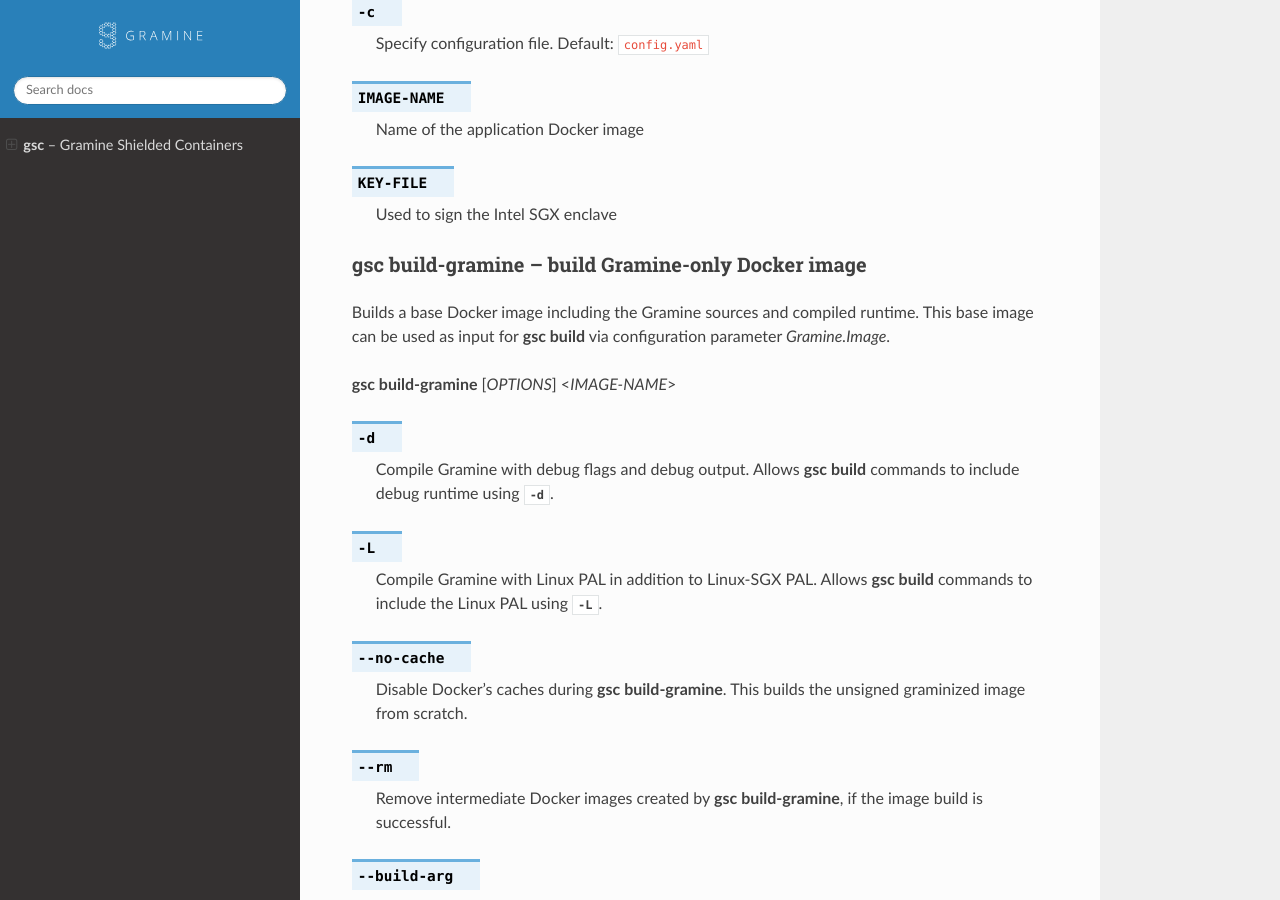
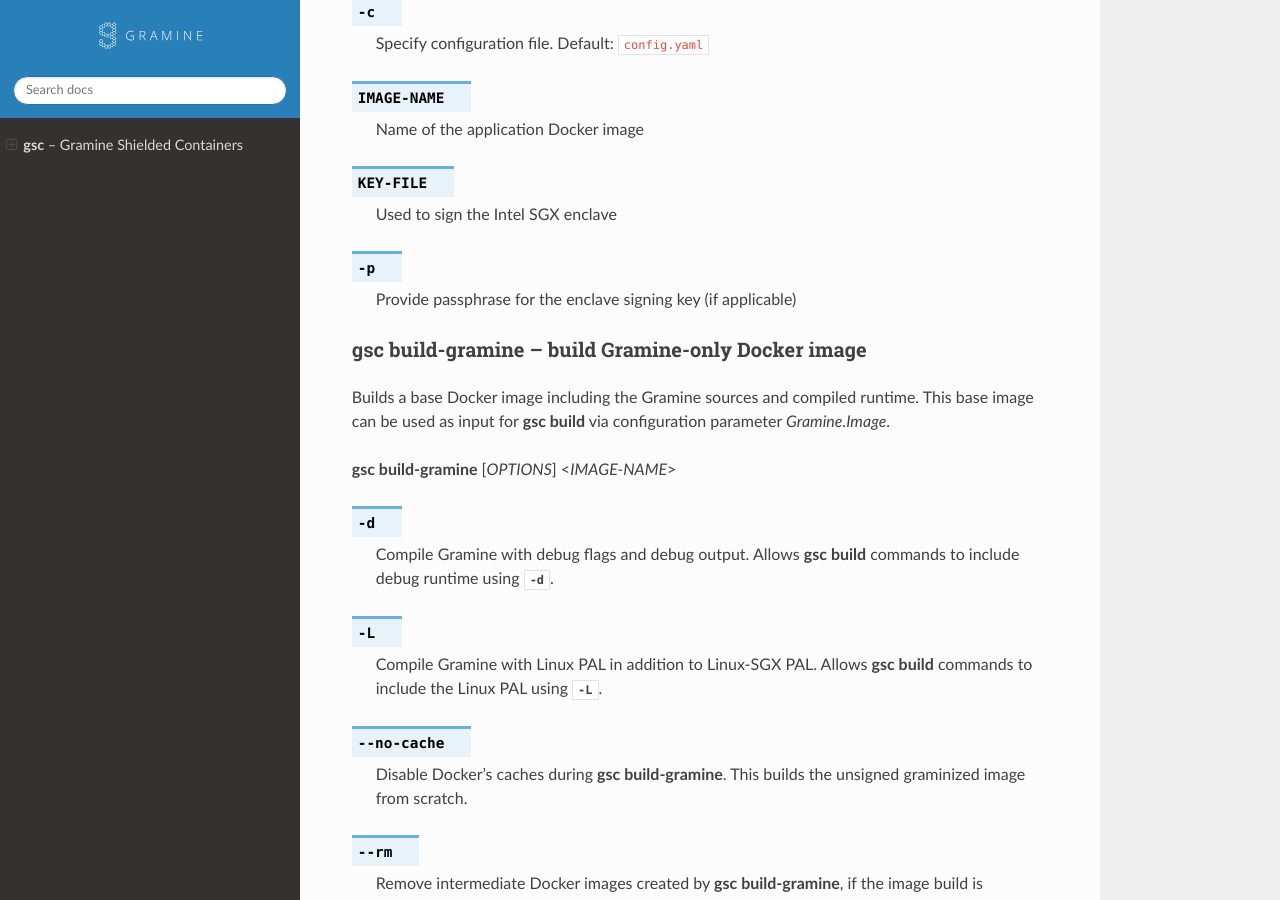
Before and after one commit to gramineproject/gsc, a Sphinx documentation site: the page built from Documentation/index.rst, in a window 1280 px wide and 900 px high, scrolled down 2828 px. Built offline with Sphinx 7.4.7 and the Read the Docs theme 2.0.0, drawn with Linux system fonts in a browser that asks for light colours.

Commit message:
fixup! Add option to use signing key protected by a passphrase

```diff
--- a/Documentation/index.rst
+++ b/Documentation/index.rst
@@ -151,6 +151,10 @@ of the signing key in them.
 .. option:: KEY-FILE
 
    Used to sign the Intel SGX enclave
+
+.. option:: -p
+
+   Provide passphrase for the enclave signing key (if applicable)
 
 .. program:: gsc-build-gramine
 
--- a/gsc.py
+++ b/gsc.py
@@ -341,7 +341,8 @@ def gsc_sign_image(args):
     with open(tmp_build_path / 'Dockerfile.sign', 'w') as dockerfile:
         dockerfile.write(sign_template.render(image=unsigned_image_name))
 
-    # copy user-provided signing key to our tmp build dir (to copy it later inside Docker image)
+    # copy user-provided signing key and signing Bash script to our tmp build dir (to copy them
+    # later inside Docker image)
     tmp_build_key_path = tmp_build_path / 'gsc-signer-key.pem'
     tmp_build_sign_path = tmp_build_path / 'sign.sh'
     shutil.copyfile(os.path.abspath(args.key), tmp_build_key_path)
```
Also changed, not shown: 1 other file.
